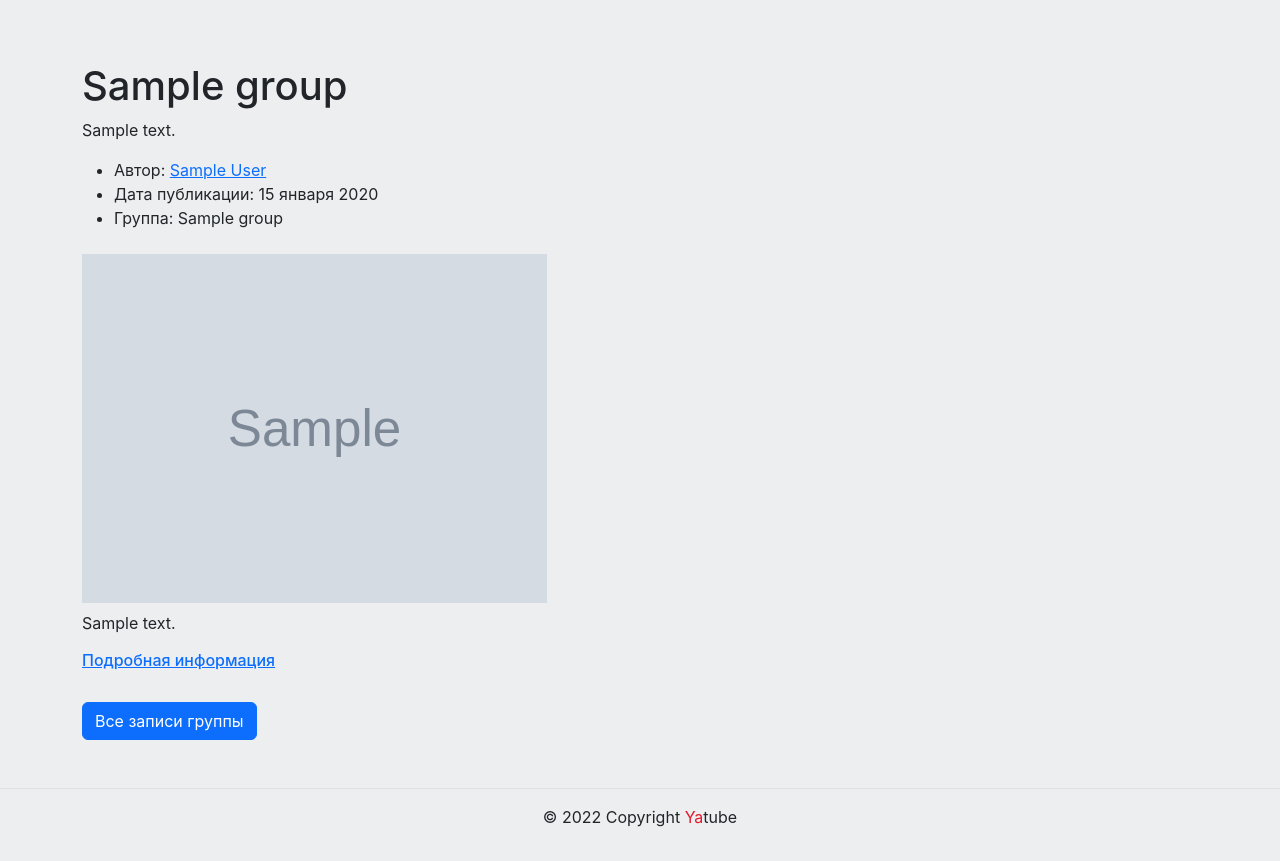
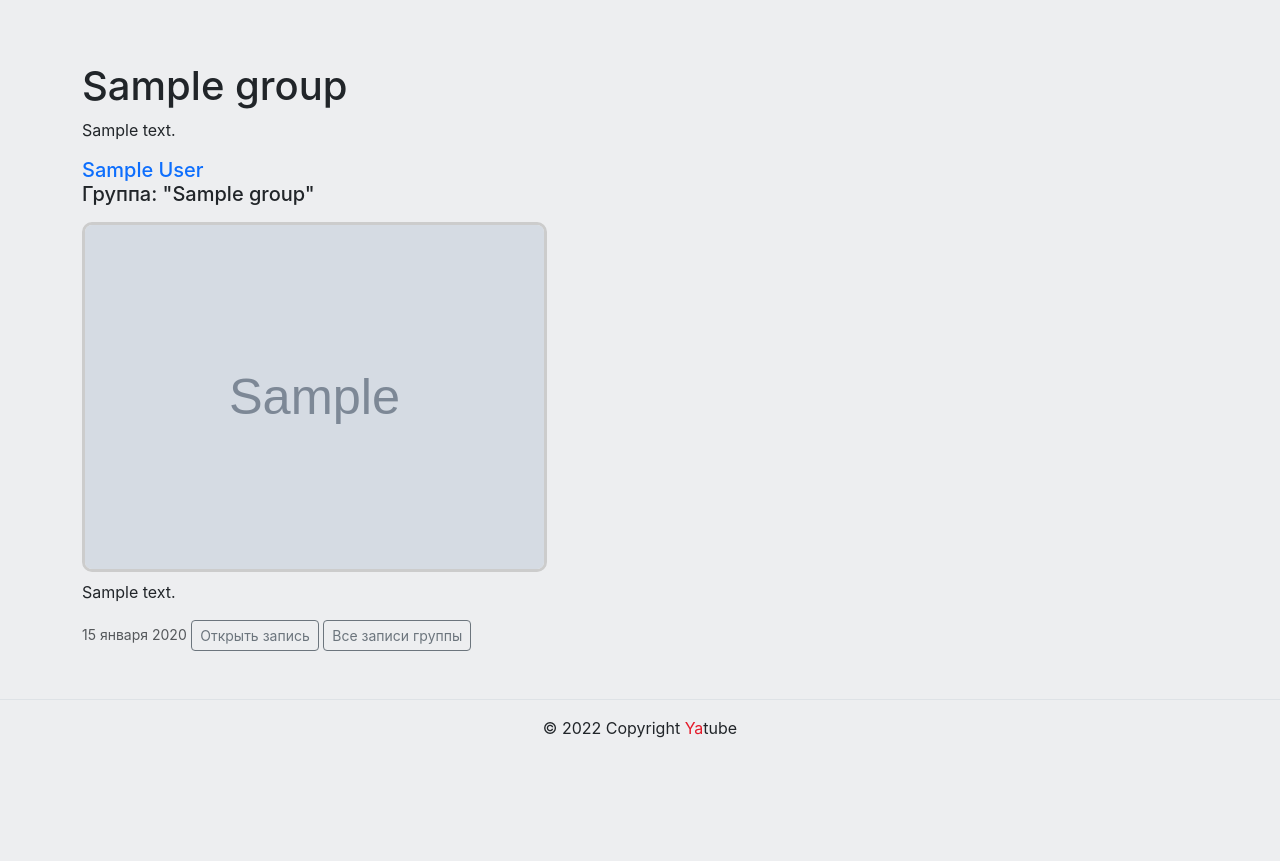
Before and after one commit to DoDmAnat/hw05_final, a Django app: a page that uses yatube/templates/includes/article.html in a window 1280 px wide. Shown: the part 56-917 px from the top of the page. After the commit the page ends 794 px from the top, so only its background shows below. Run offline with Django 3.2, Linux system fonts and the light colour scheme; tables that the repository leaves empty hold one stand-in row (values such as "Sample post"); grey boxes marked "Sample" are stand-in pictures; some libraries are stand-ins or nearby versions.

Commit message:
After final review

```diff
--- a/yatube/templates/includes/article.html
+++ b/yatube/templates/includes/article.html
@@ -1,24 +1,35 @@
 {% load thumbnail %}
-<ul>
-  <li>Автор: <a href="{% url 'posts:profile' post.author.username %}">{{ post.author.get_full_name }}</a></li>
-  <li>Дата публикации: {{ post.pub_date|date:'d E Y' }}</li>
+<h5 class="mt-0">
+  <a href="{% url 'posts:profile' post.author %}" style="text-decoration: none;">
+    {{ post.author.get_full_name }}
+  </a>
+  <br>
   {% if post.group %}
-    <li>Группа: {{ post.group }}</li>
+    <a style="text-decoration: none;">
+      Группа: "{{ post.group }}"
+    </a>
   {% endif %}
-</ul>
+</h5>
 <article class="col-9 col-md-5">
   {% thumbnail post.image "960x339" crop="" upscale=True as im %}
-    <img class="card-img my-2" src="{{ im.url }}">
+    <img class="card-img my-2" style="border-radius: 10px; border: 3px #ccc solid;" src="{{ im.url }}">
   {% endthumbnail %}
 </article>
-<p align="justify">{{ post.text }}</p>
-<h6><a href="{% url 'posts:post_detail' post.pk %}">Подробная информация</a></h6>
-<br>
-{% if post.group %}
-  <a href="{% url 'posts:group_list' post.group.slug %}"
-     class="btn btn-primary">Все записи группы</a>
-{% endif %}
-{% if user == post.author %}
-  <a class="btn btn-primary" href="{% url 'posts:post_edit' post.pk %}">Редактировать запись</a>
-{% endif %}
-</br>
+<p align="justify">
+  {{ post.text|truncatechars:250 }}
+</p>
+<div class="text-muted">
+  <small>{{ post.pub_date|date:'d E Y' }}</small>
+  <button type="button" class="btn btn-outline-secondary btn-sm" style="float:center;">
+    <a class="nav-link" href="{% url "posts:post_detail" post.id %}">
+      Открыть запись
+    </a>
+  </button>
+  {% if post.group %}
+    <button type="button" class="btn btn-outline-secondary btn-sm" style="float:center;">
+      <a class="nav-link" href="{% url 'posts:group_list' post.group.slug %}">
+        Все записи группы
+      </a>
+    </button>
+  {% endif %}
+</div>
--- a/yatube/templates/posts/post_detail.html
+++ b/yatube/templates/posts/post_detail.html
@@ -38,7 +38,7 @@
         {% thumbnail post.image "1280x720" crop="" upscale=True as im %}
           <img class="card-img my-2" width="400" height="600" src="{{ im.url }}">
         {% endthumbnail %}
-        <p>{{ post.text }}</p>
+        <p align="justify">{{ post.text }}</p>
         {% if user == post.author %}
           <a class="btn btn-primary" href="{% url 'posts:post_edit' post.pk %}">
             редактировать запись
```
